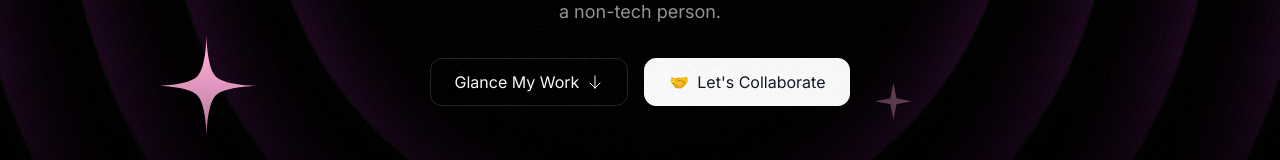
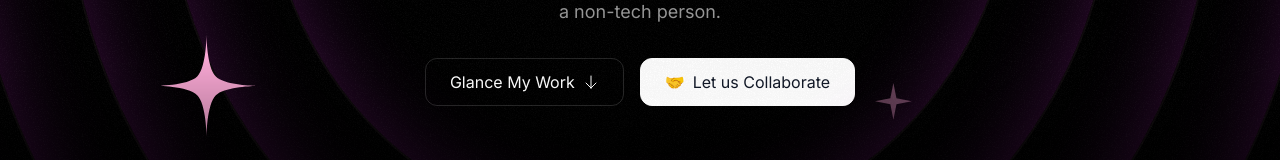
Before and after one commit to shrutiphad/ShrutiPortfolio, a Next.js app: page / in a window 1280 px wide. Shown: the part 613-773 px from the top of the page. Built offline with nearby package versions, Linux system fonts and the light colour scheme; a web font is replaced by a local one.

Commit message:
added the components

```diff
--- a/src/sections/Hero.tsx
+++ b/src/sections/Hero.tsx
@@ -87,7 +87,7 @@ export const HeroSection = () =>
 
           <button className='inline-flex items-center gap-2 border border-white bg-white text-gray-900 h-12 px-6 rounded-xl'>
            <span> 🤝 </span>
-           <span className='semi-bold'>Let's Collaborate </span>
+           <span className='semi-bold'>Let us Collaborate </span>
             </button>
 
           </div>
```
